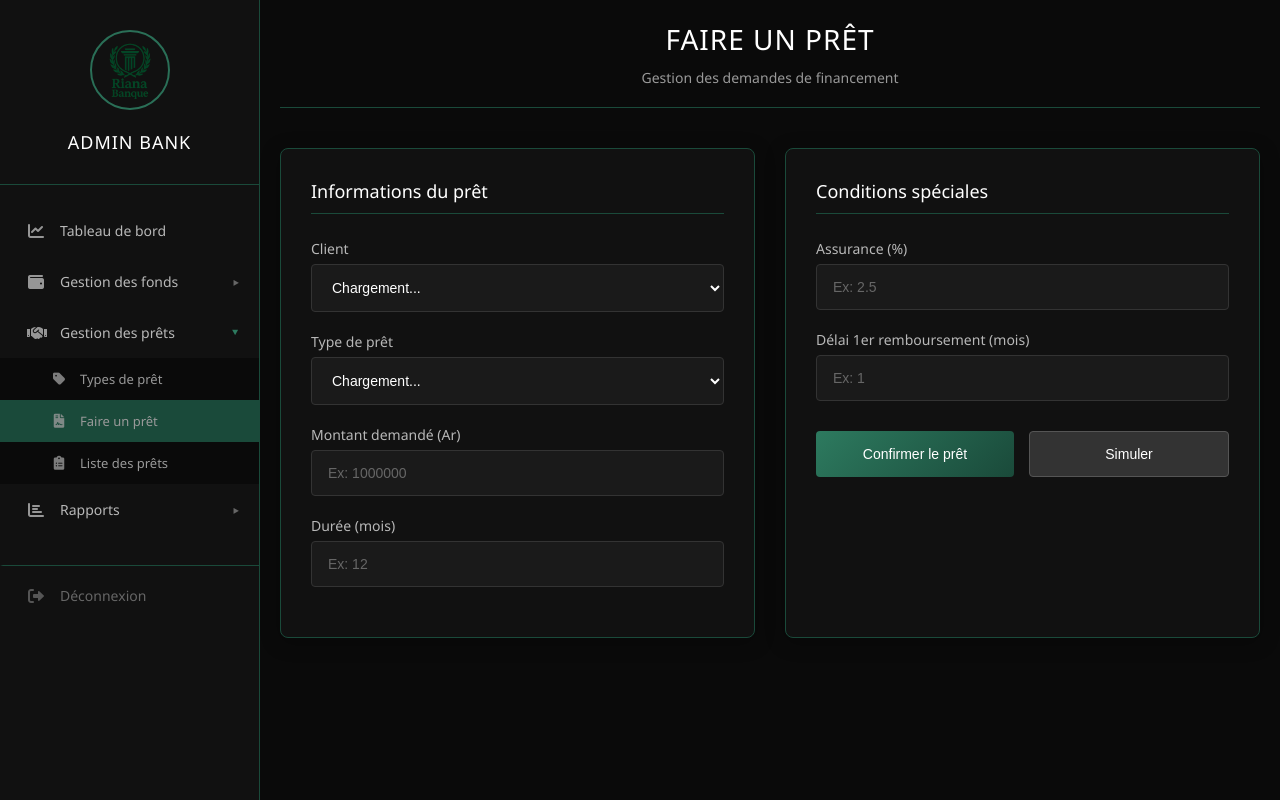
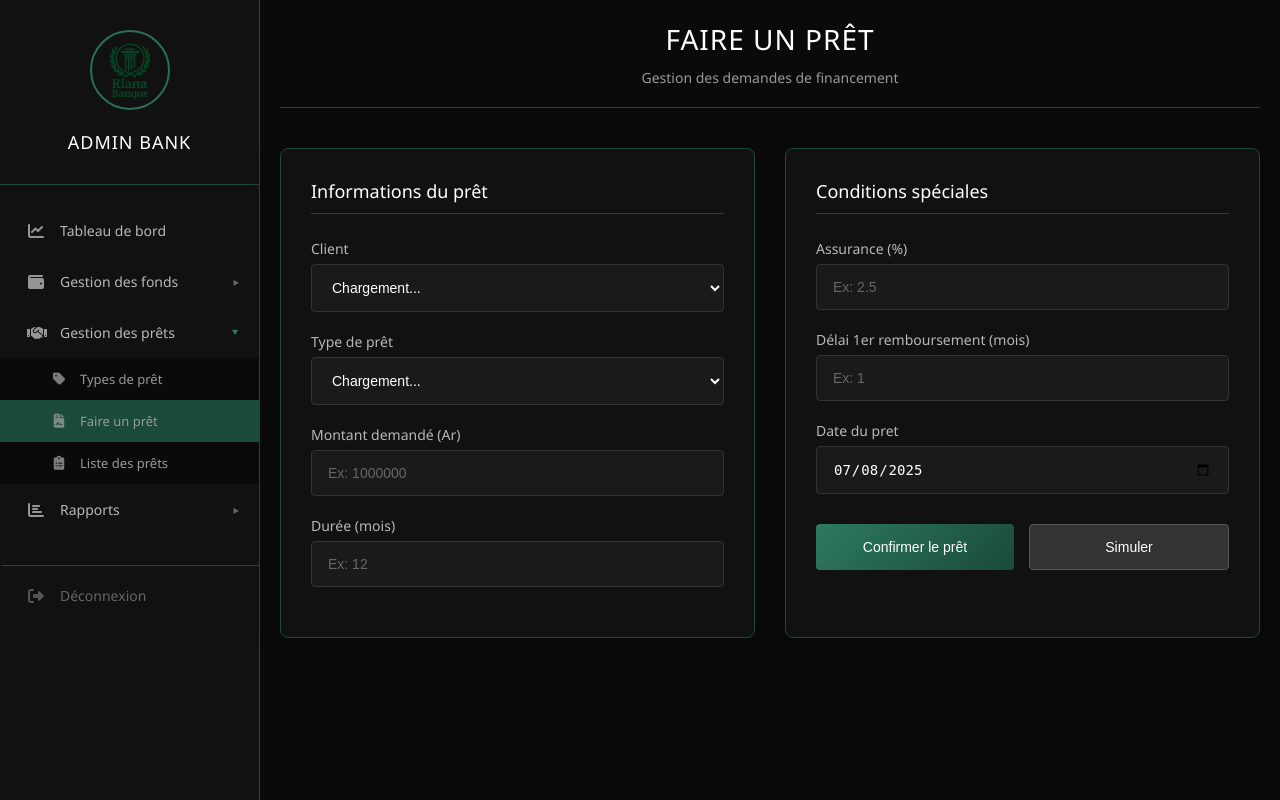
Before and after one commit to Maple155/WEB_S4_MVC, a PHP site: page /serveur/admin/fairePret.php in a window 1280 px wide. Run offline with PHP 8.4, Linux system fonts and the light colour scheme.

Commit message:
update insertion pret
Modification dans la page fairePret.php

```diff
--- a/admin/add-fond.php
+++ b/admin/add-fond.php
@@ -249,7 +249,7 @@
     </div>
 
     <script>
-        const apiBase = "http://localhost/Git/WEB_S4_MVC/ws";
+        const apiBase = "http://localhost/serveur/S4/WEB_S4_MVC/ws";
         // Définir la date d'aujourd'hui par défaut
         document.getElementById('date').valueAsDate = new Date();
 
--- a/admin/fairePret.php
+++ b/admin/fairePret.php
@@ -362,6 +362,11 @@
                     <input type="number" id="delai" name="delai" placeholder="Ex: 1" min="0" />
                 </div>
 
+                <div class="form-group">
+                    <label for="delai">Date du pret </label>
+                    <input type="date" id="datePret" name="datePret" />
+                </div>
+
                 <div class="button-group">
                     <button type="button" class="btn-primary" onclick="demanderPret()">
                         Confirmer le prêt
@@ -381,7 +386,7 @@
     </div>
 
     <script>
-        const apiBase = "http://localhost/Git/WEB_S4_MVC/ws";
+        const apiBase = "http://localhost/serveur/S4/WEB_S4_MVC/ws";
 
         function ajax(method, url, data, callback) {
             const xhr = new XMLHttpRequest();
@@ -461,24 +466,25 @@
             const id_client = document.getElementById("client").value;
             const assurance = parseFloat(document.getElementById("assurance").value || 0);
             const delai = parseInt(document.getElementById("delai").value || 0);
+            const date = document.getElementById("datePret").value;
 
             if (!id_type_pret || !montant || !mois_max || !id_client) {
                 showMessage("Veuillez remplir tous les champs obligatoires", "error");
                 return;
             }
 
-            const params = `id_type_pret=${encodeURIComponent(id_type_pret)}&montant=${encodeURIComponent(montant)}&mois_max=${encodeURIComponent(mois_max)}&id_client=${encodeURIComponent(id_client)}&assurance=${encodeURIComponent(assurance)}&delai=${encodeURIComponent(delai)}`;
+            const params = `id_type_pret=${encodeURIComponent(id_type_pret)}&montant=${encodeURIComponent(montant)}&mois_max=${encodeURIComponent(mois_max)}&id_client=${encodeURIComponent(id_client)}&assurance=${encodeURIComponent(assurance)}&delai=${encodeURIComponent(delai)}&datePret=${encodeURIComponent(date)}`;
 
             ajax("POST", "/prets", params, (data) => {
                 if (data.message) {
                     showMessage(data.message, "success");
-                    // Réinitialiser le formulaire
                     document.getElementById("montant").value = "";
                     document.getElementById("mois_max").value = "";
                     document.getElementById("assurance").value = "";
                     document.getElementById("delai").value = "";
                     document.getElementById("client").value = "";
                     document.getElementById("type_pret").value = "";
+                    document.getElementById("datePret").value = "";
                 }
             });
         }
@@ -591,7 +597,11 @@
         }
 
         // Initialisation
+
         document.addEventListener("DOMContentLoaded", () => {
+            const dateInput = document.getElementById("datePret");
+            const today = new Date().toISOString().split('T')[0];
+            dateInput.value = today;
             chargerTypePrets();
             chargerAllClient();
         });
--- a/admin/interests_chart.php
+++ b/admin/interests_chart.php
@@ -88,7 +88,7 @@
   </div>
 
   <script>
-    const apiBase = "http://localhost/Git/WEB_S4_MVC/ws";
+    const apiBase = "http://localhost/serveur/S4/WEB_S4_MVC/ws";
     let chartInstance = null;
 
     document.addEventListener('DOMContentLoaded', () => {
--- a/admin/interests_report.php
+++ b/admin/interests_report.php
@@ -115,7 +115,7 @@
   </div>
 
   <script>
-    const apiBase = "http://localhost/Git/WEB_S4_MVC/ws";
+    const apiBase = "http://localhost/serveur/S4/WEB_S4_MVC/ws";
 
     document.addEventListener('DOMContentLoaded', () => {
       const end = new Date();
--- a/admin/listePret.php
+++ b/admin/listePret.php
@@ -106,7 +106,7 @@
     </div>
 
     <script>
-        const apiBase = "http://localhost/Git/WEB_S4_MVC/ws";
+        const apiBase = "http://localhost/serveur/S4/WEB_S4_MVC/ws";
 
         let allPrets = [];
 
--- a/admin/login.php
+++ b/admin/login.php
@@ -136,7 +136,7 @@
     </div>
 
     <script>
-        const apiBase = "http://localhost/Git/WEB_S4_MVC/ws";
+        const apiBase = "http://localhost/serveur/S4/WEB_S4_MVC/ws";
 
         function ajax(method, url, data, callback) {
             const xhr = new XMLHttpRequest();
--- a/admin/typePret.php
+++ b/admin/typePret.php
@@ -121,7 +121,7 @@
   </div>
 
   <script>
-    const apiBase = "http://localhost/Git/WEB_S4_MVC/ws";
+    const apiBase = "http://localhost/serveur/S4/WEB_S4_MVC/ws";
     let allTypePrets = [];
 
     function ajax(method, url, data, callback) {
```
Also changed, not shown: ws/models/Demande.php (+2 -5 lines).
